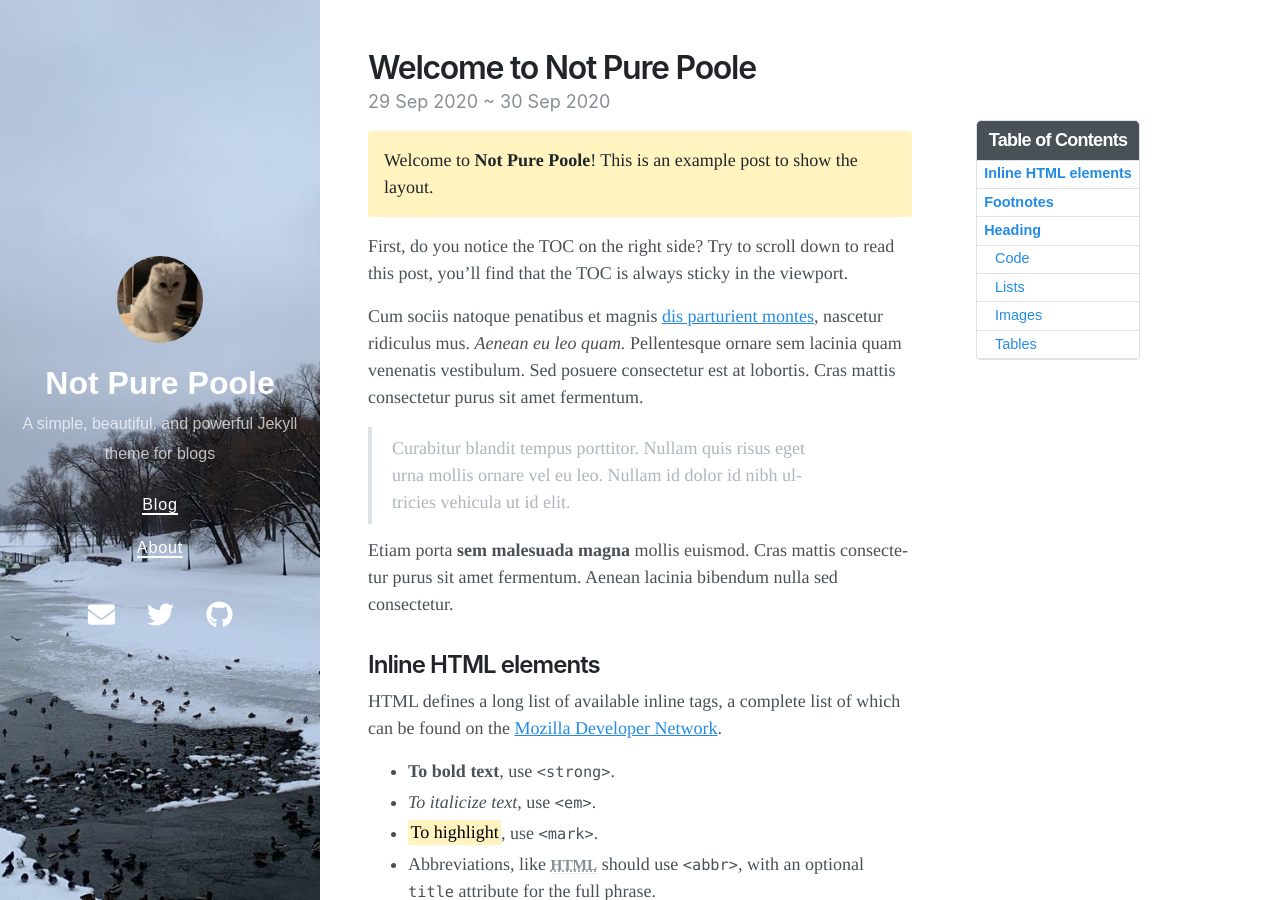
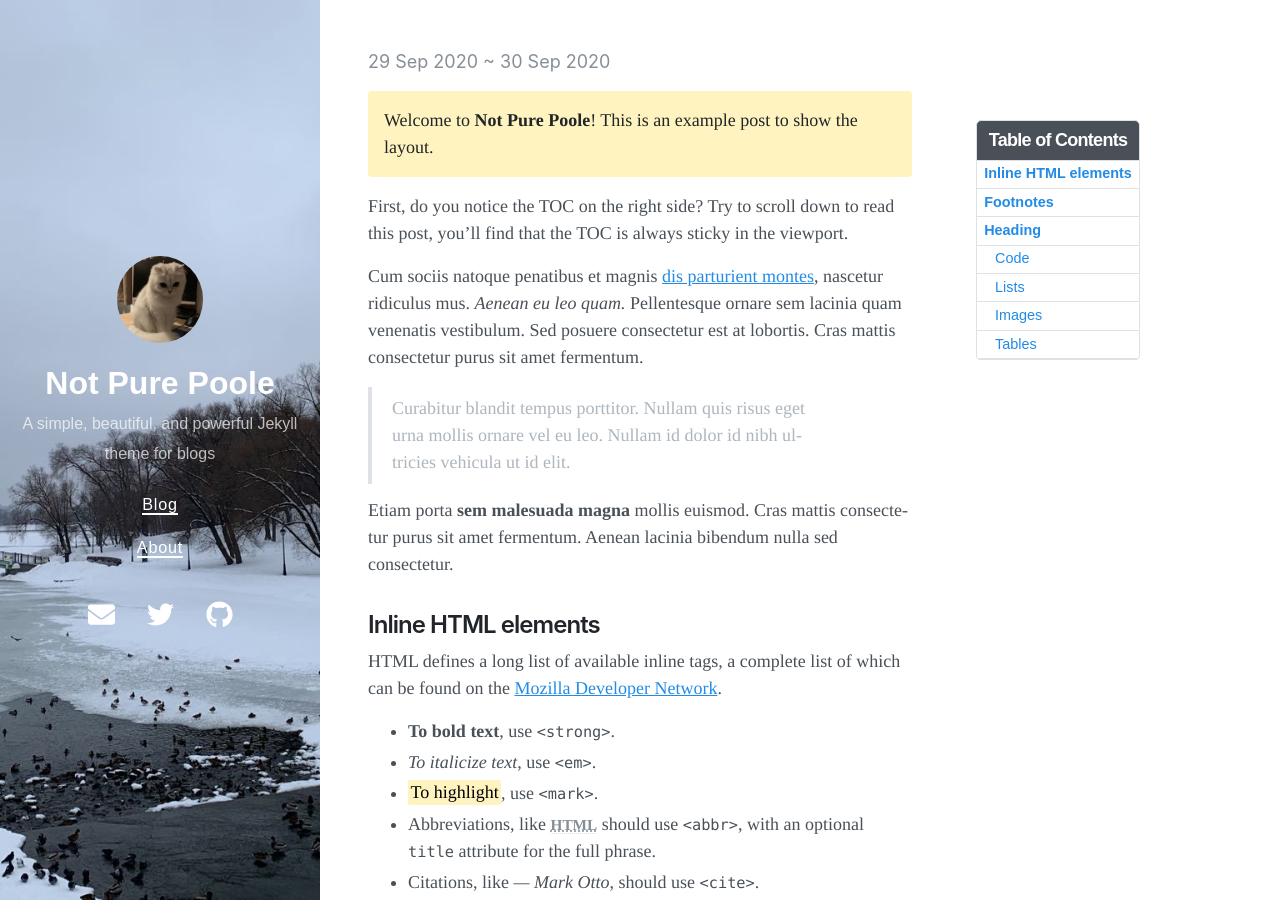
Before and after one commit to stackbit-projects/farisproclub-29731, a Jekyll site: the page built from _posts/2020-09-29-welcome-to-not-pure-poole.md, in a window 1280 px wide and 900 px high. Built offline with Jekyll 4.4.1, drawn with Linux system fonts in a browser that asks for light colours; nearby versions of some CDN libraries.

Commit message:
2020-09-29-welcome-to-not-pure-poole.md: updated title

```diff
--- a/_posts/2020-09-29-welcome-to-not-pure-poole.md
+++ b/_posts/2020-09-29-welcome-to-not-pure-poole.md
@@ -1,10 +1,13 @@
 ---
 layout: post
-title: Welcome to Not Pure Poole
-date: 2020-09-29 23:18 +0800
-last_modified_at: 2020-10-01 01:08:25 +0800
-tags: [jekyll theme, jekyll, tutorial]
-toc:  true
+title: ''
+date: '2020-09-29 23:18 +0800'
+last_modified_at: '2020-10-01 01:08:25 +0800'
+tags:
+  - jekyll theme
+  - jekyll
+  - tutorial
+toc: true
 ---
 Welcome to **Not Pure Poole**! This is an example post to show the layout.
 {: .message }
```
